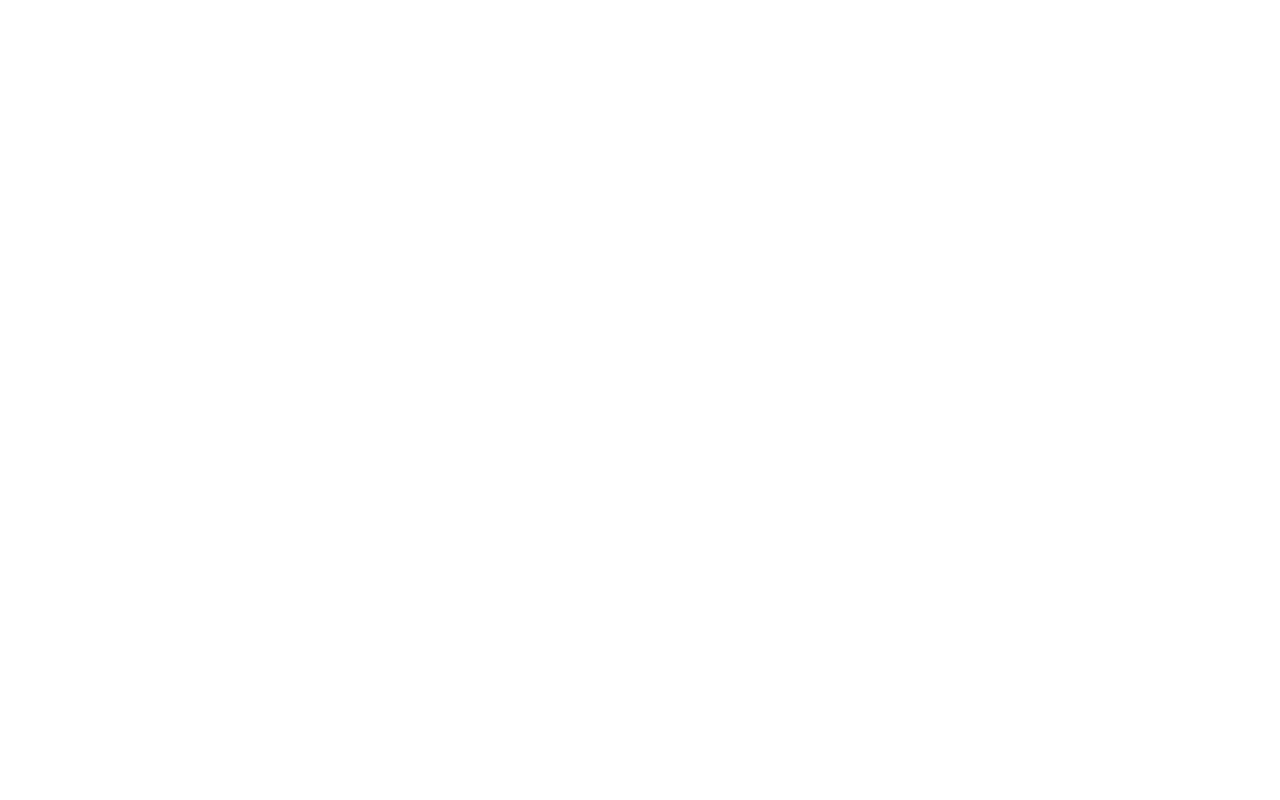
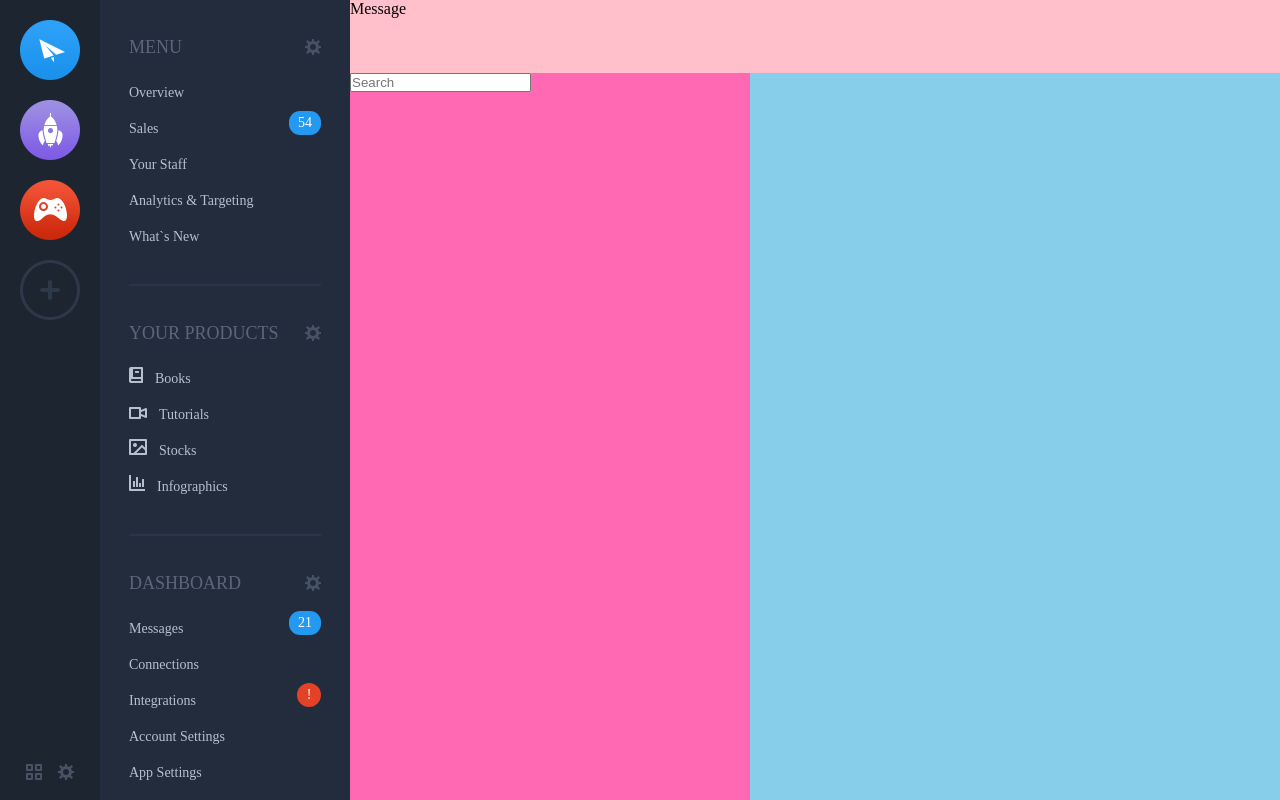
Before and after one commit to babbittry/Baidu-Front-end-technology, a plain HTML site: page docs/复杂页面/复杂页面.html in a window 1280 px wide. Drawn offline with Linux system fonts and the light colour scheme.

Commit message:
写完nav和menu

```diff
--- a/docs/复杂页面/style.css
+++ b/docs/复杂页面/style.css
@@ -2,3 +2,131 @@
     margin: 0;
     padding: 0;
 }
+body {
+    display: flex;
+    height: 100%;
+}
+.nav {
+    width: 100px;
+    height: 100vh;
+    background-color: #1d2531;
+    position: relative;
+}
+.nav .item {
+    width: 60px;
+    height: 60px;
+    margin: 20px;
+}
+.actionLeft {
+    position: absolute;
+    left: 26px;
+    bottom: 20px;
+    width: 16px;
+    height: 16px;
+}
+.actionRight {
+    position: absolute;
+    right: 26px;
+    bottom: 20px;
+    width: 16px;
+    height: 16px;
+}
+.menu {
+    width: 250px;
+    height: 100vh;
+    background-color: #222c3c;
+}
+.menu dl {
+    margin: 29px;
+}
+.menu dl dt {
+    overflow: hidden;
+    margin-bottom: 10px;
+    height: 36px;
+    position: relative;
+}
+.menu dl dt span{
+    color: #5b6779;
+    font-size: 18px;
+    float: left;
+    line-height: 36px;
+}
+.menu dl dt img {
+    width: 16px;
+    height: 16px;
+    position: absolute;
+    top:50%;
+    right: 0;
+    transform:translate(0,-50%);  /* 走的自己的一半 */
+
+}
+.menu dl dd {
+    color: #b7c0cd;
+    font-size: 14px;
+    line-height: 36px;
+    position: relative;
+}
+.menu dl dd img {
+    margin-right: 12px;
+}
+.menu dl dd .remain {
+    display: inline-block;
+    position: absolute;
+    right: 0;
+    background-color: #2499f1;
+    width: 32px;
+    height: 24px;
+    border-radius: 11px;
+    line-height: 24px;
+    text-align: center;
+    color: #fff;
+}
+.menu dl dd .warning {
+    display: inline-block;
+    position: absolute;
+    right: 0;
+    background-color: #e34226;
+    width: 24px;
+    height: 24px;
+    border-radius: 12px;
+    line-height: 24px;
+    text-align: center;
+    color: #fff;
+}
+.menu hr {
+    width: 190px;
+    border: 1px solid #2a3547;
+    margin: 0 auto;
+}
+.message {
+    flex: 1;
+    height: 100vh;
+    background-color: #fff;
+    box-sizing: border-box;
+    display: flex;
+    flex-direction: column;
+}
+.top {
+    width: 100%;
+    height: 80px;
+    background-color: pink;
+    display: block;
+}
+.main {
+    width: 100%;
+    height: 100vh;
+    display: flex;
+    overflow: hidden;
+}
+.list {
+    width: 400px;
+    box-sizing: border-box;
+    float: left;
+    background-color: hotpink;
+}
+
+.moment {
+    float: left;
+    flex: 1;
+    background-color: skyblue;
+}
--- a/docs/复杂页面/复杂页面.html
+++ b/docs/复杂页面/复杂页面.html
@@ -8,6 +8,55 @@
     <link rel="stylesheet" href="style.css">
 </head>
 <body>
-
+    <!-- 导航部分 -->
+    <div class="nav">
+        <div class="item"><img src="images/Item1.png" alt=""></div>
+        <div class="item"><img src="images/Item2.png" alt=""></div>
+        <div class="item"><img src="images/Item3.png" alt=""></div>
+        <div class="item"><img src="images/AddApp.png" alt=""></div>
+        <div class="actionLeft"><img src="images/Grid.png" alt=""></div>
+        <div class="actionRight"><img src="images/Settings.png" alt=""></div>
+    </div>
+    <!-- 菜单页面 -->
+    <div class="menu">
+        <dl>
+            <dt><span>MENU</span><img src="images/Settings.png" alt=""></dt>
+            <dd>Overview</dd>
+            <dd>Sales<span class="remain">54</span></dd>
+            <dd>Your Staff</dd>
+            <dd>Analytics & Targeting</dd>
+            <dd>What`s New</dd>
+        </dl>
+        <hr>
+        <dl>
+            <dt><span>YOUR PRODUCTS</span><img src="images/Settings.png" alt=""></dt>
+            <dd><img src="images/Book.png"></img>Books</dd>
+            <dd><img src="images/Video.png"></img>Tutorials</dd>
+            <dd><img src="images/Painting.png"></img>Stocks</dd>
+            <dd><img src="images/Chart.png"></img>Infographics</dd>
+        </dl>
+        <hr>
+        <dl>
+            <dt><span>DASHBOARD</span><img src="images/Settings.png" alt=""></dt>
+            <dd>Messages<span class="remain">21</span></dd>
+            <dd>Connections</dd>
+            <dd>Integrations<span class="warning">!</span></dd>
+            <dd>Account Settings</dd>
+            <dd>App Settings</dd>
+        </dl>
+    </div>
+    <div class="message">
+        <div class="top">
+            <span>Message</span>
+        </div>
+        <div class="main">
+            <div class="list">
+                <div class="search">
+                    <input type="text" placeholder="Search">
+                </div>
+            </div>
+            <div class="moment"></div>
+        </div>
+    </div>
 </body>
 </html>
```
Also changed, not shown: docs/复杂页面/images/AddApp.png (added), docs/复杂页面/images/Book.png (added), docs/复杂页面/images/Chart.png (added), docs/复杂页面/images/Grid.png (added), docs/复杂页面/images/Item1.png (added), docs/复杂页面/images/Item2.png (added), docs/复杂页面/images/Item3.png (added), docs/复杂页面/images/Painting.png (added), docs/复杂页面/images/Settings.png (added), docs/复杂页面/images/Video.png (added).
